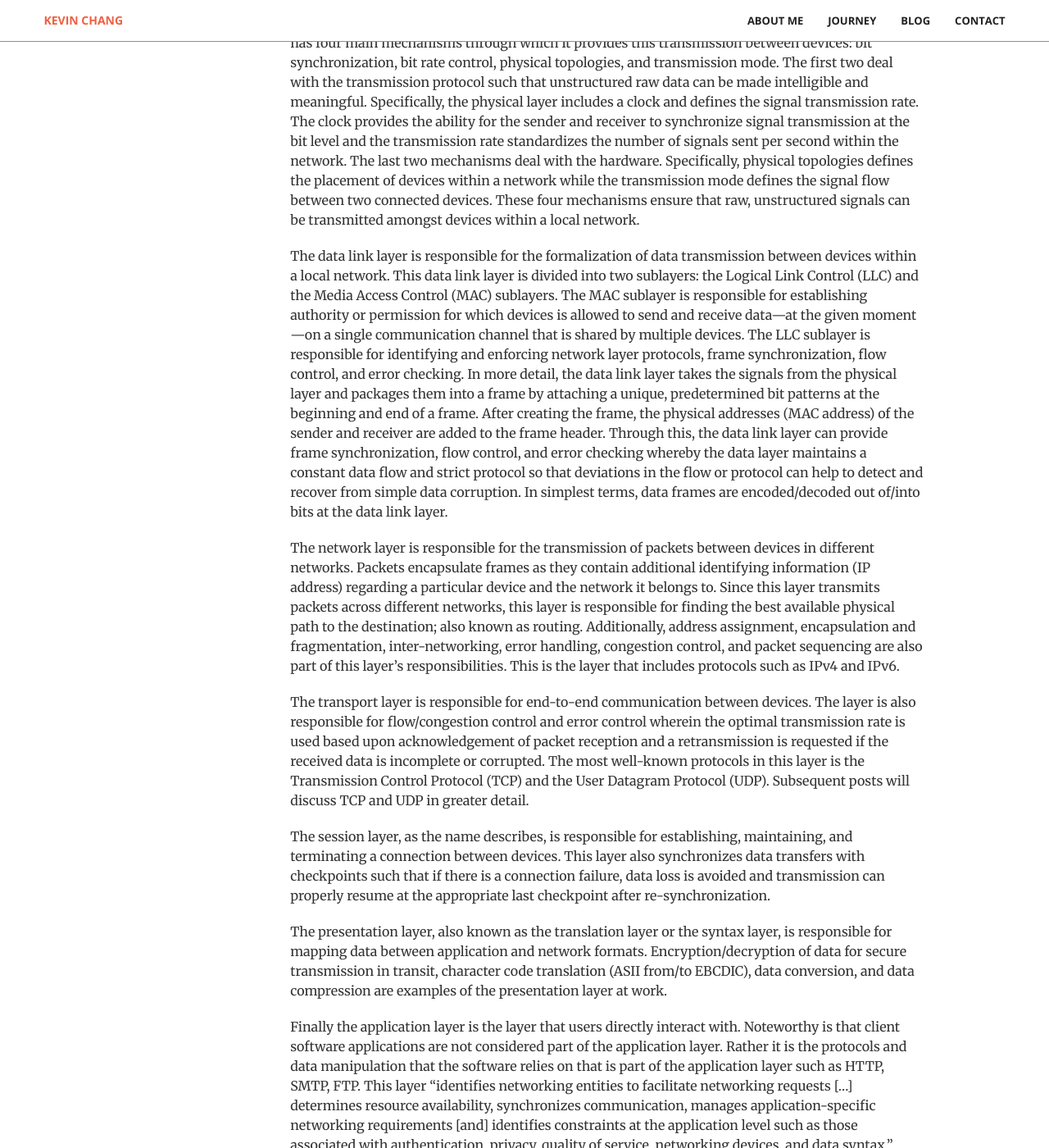
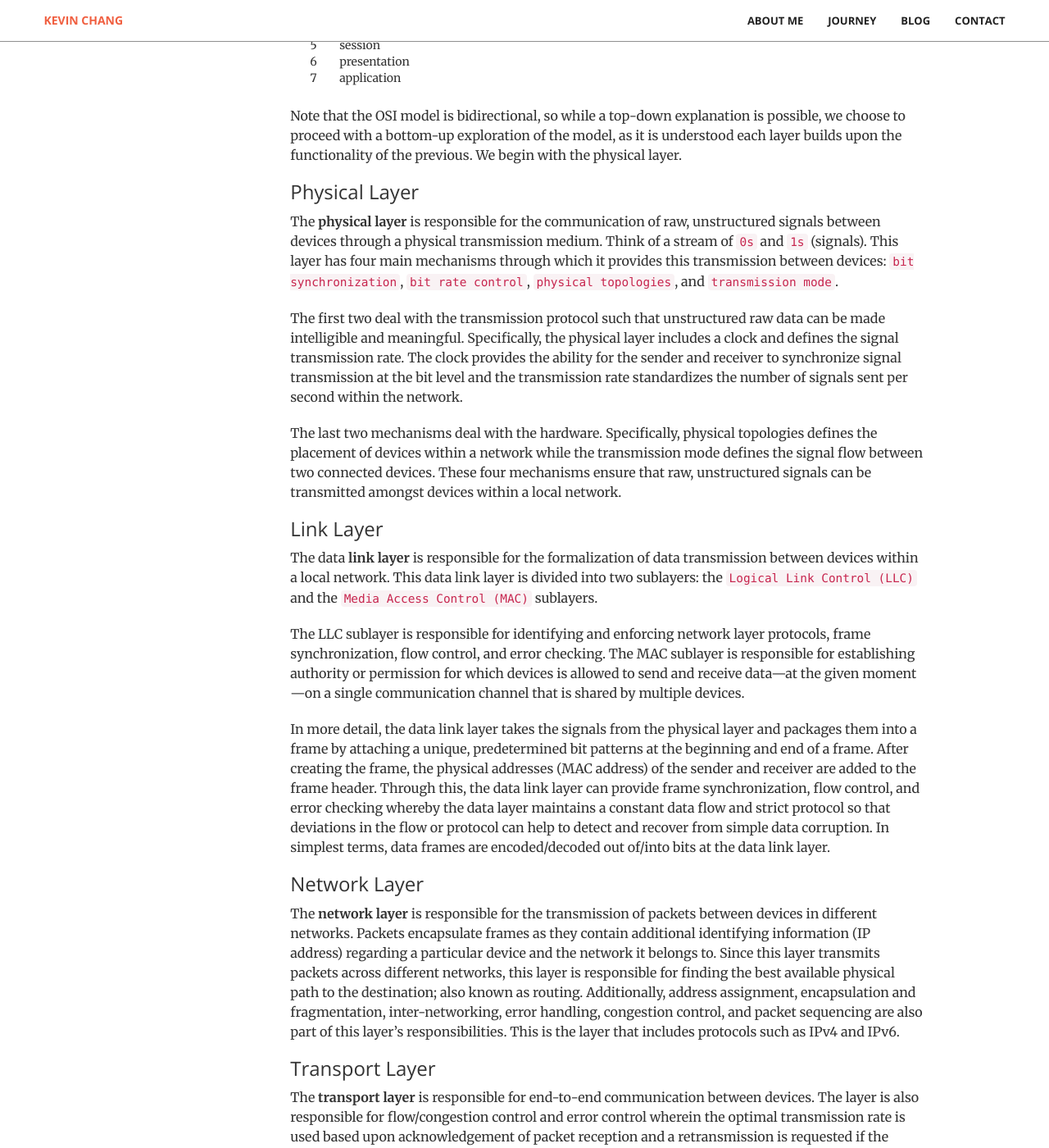
Before and after one commit to kevinchang96/kevinchang96.github.io, a Jekyll site: the page built from _posts/2020-02-04-OSI-7-Layer-Model.markdown, in a window 1280 px wide and 1400 px high, scrolled down 469 px. Shown: the whole window at 82% size. Built offline with Jekyll 4.4.1, drawn with Linux system fonts in a browser that asks for light colours; some of the changed text lies outside the part shown.

Commit message:
update osi 7 layer model post

```diff
--- a/_posts/2020-02-04-OSI-7-Layer-Model.markdown
+++ b/_posts/2020-02-04-OSI-7-Layer-Model.markdown
@@ -2,28 +2,63 @@
 layout: post
 title: "OSI 7-Layer Model"
 author: "Kevin Chang"
-
+date: "2020-02-04 17:00:00"
+update_date: "2022-09-25 17:00:00"
+excerpt_separator: <!--more-->
 ---
 
-The Open Systems Interconnection model (OSI model) is a conceptual model developed by the International Standards Organization (ISO) to define the functions and responsibilities of a networking system. The system is divided into seven separate abstract layers, each relying on the abstract layers below it in order to fulfill its own specific job and protocol. The layers are illustrated bottom-up as follows: physical, data link, network, transport, session, presentation, and application. Note that the OSI model is bidirectional, so while a top-down explanation is possible, we choose to proceed with a bottom-up exploration of the model, as it is understood each layer builds upon the functionality of the previous. We begin with the physical layer.
+The Open Systems Interconnection model (OSI model) is a conceptual model developed by the International Standards Organization (ISO) to define the functions and responsibilities of a networking system. The system is divided into seven separate abstract layers, each relying on the abstract layers below it in order to fulfill its own specific job and protocol. <!--more-->The layers are illustrated bottom-up as follows:
 
-<!--more-->
+|Number|   | Layer Name |
+|:----:|---|------------|
+|   1  |   | physical   |
+|   2  |   | data link  |
+|   3  |   | network    |
+|   4  |   | transport  |
+|   5  |   | session    |
+|   6  |   | presentation|
+|   7  |   | application|
 
-The physical layer is responsible for the communication of raw, unstructured signals between devices through a physical transmission medium. Think of a stream of 0s and 1s (signals). This layer has four main mechanisms through which it provides this transmission between devices: bit synchronization, bit rate control, physical topologies, and transmission mode. The first two deal with the transmission protocol such that unstructured raw data can be made intelligible and meaningful. Specifically, the physical layer includes a clock and defines the signal transmission rate. The clock provides the ability for the sender and receiver to synchronize signal transmission at the bit level and the transmission rate standardizes the number of signals sent per second within the network. The last two mechanisms deal with the hardware. Specifically, physical topologies defines the placement of devices within a network while the transmission mode defines the signal flow between two connected devices. These four mechanisms ensure that raw, unstructured signals can be transmitted amongst devices within a local network.
+<br>
+Note that the OSI model is bidirectional, so while a top-down explanation is possible, we choose to proceed with a bottom-up exploration of the model, as it is understood each layer builds upon the functionality of the previous. We begin with the physical layer.
 
-The data link layer is responsible for the formalization of data transmission between devices within a local network. This data link layer is divided into two sublayers: the Logical Link Control (LLC) and the Media Access Control (MAC) sublayers. The MAC sublayer is responsible for establishing authority or permission for which devices is allowed to send and receive data—at the given moment—on a single communication channel that is shared by multiple devices. The LLC sublayer is responsible for identifying and enforcing network layer protocols, frame synchronization, flow control, and error checking. In more detail, the data link layer takes the signals from the physical layer and packages them into a frame by attaching a unique, predetermined bit patterns at the beginning and end of a frame. After creating the frame, the physical addresses (MAC address) of the sender and receiver are added to the frame header. Through this, the data link layer can provide frame synchronization, flow control, and error checking whereby the data layer maintains a constant data flow and strict protocol so that deviations in the flow or protocol can help to detect and recover from simple data corruption. In simplest terms, data frames are encoded/decoded out of/into bits at the data link layer.
+### Physical Layer
 
-The network layer is responsible for the transmission of packets between devices in different networks. Packets encapsulate frames as they contain additional identifying information (IP address) regarding a particular device and the network it belongs to. Since this layer transmits packets across different networks, this layer is responsible for finding the best available physical path to the destination; also known as routing. Additionally, address assignment, encapsulation and fragmentation, inter-networking, error handling, congestion control, and packet sequencing are also part of this layer’s responsibilities. This is the layer that includes protocols such as IPv4 and IPv6.
+The **physical layer** is responsible for the communication of raw, unstructured signals between devices through a physical transmission medium. Think of a stream of `0s` and `1s` (signals). This layer has four main mechanisms through which it provides this transmission between devices: `bit synchronization`, `bit rate control`, `physical topologies`, and `transmission mode`.
 
-The transport layer is responsible for end-to-end communication between devices. The layer is also responsible for flow/congestion control and error control wherein the optimal transmission rate is used based upon acknowledgement of packet reception and a retransmission is requested if the received data is incomplete or corrupted. The most well-known protocols in this layer is the Transmission Control Protocol (TCP) and the User Datagram Protocol (UDP). Subsequent posts will discuss TCP and UDP in greater detail.
+The first two deal with the transmission protocol such that unstructured raw data can be made intelligible and meaningful. Specifically, the physical layer includes a clock and defines the signal transmission rate. The clock provides the ability for the sender and receiver to synchronize signal transmission at the bit level and the transmission rate standardizes the number of signals sent per second within the network.
 
-The session layer, as the name describes, is responsible for establishing, maintaining, and terminating a connection between devices. This layer also synchronizes data transfers with checkpoints such that if there is a connection failure, data loss is avoided and transmission can properly resume at the appropriate last checkpoint after re-synchronization.
+The last two mechanisms deal with the hardware. Specifically, physical topologies defines the placement of devices within a network while the transmission mode defines the signal flow between two connected devices. These four mechanisms ensure that raw, unstructured signals can be transmitted amongst devices within a local network.
 
-The presentation layer, also known as the translation layer or the syntax layer, is responsible for mapping data between application and network formats. Encryption/decryption of data for secure transmission in transit, character code translation (ASII from/to EBCDIC), data conversion, and data compression are examples of the presentation layer at work.
+### Link Layer
 
-Finally the application layer is the layer that users directly interact with. Noteworthy is that client software applications are not considered part of the application layer. Rather it is the protocols and data manipulation that the software relies on that is part of the application layer such as HTTP, SMTP, FTP. This layer “identifies networking entities to facilitate networking requests […] determines resource availability, synchronizes communication, manages application-specific networking requirements [and] identifies constraints at the application level such as those associated with authentication, privacy, quality of service, networking devices, and data syntax.”
+The data **link layer** is responsible for the formalization of data transmission between devices within a local network. This data link layer is divided into two sublayers: the `Logical Link Control (LLC)` and the `Media Access Control (MAC)` sublayers.
 
-The OSI model can seem like a confusing mashup of technical buzzwords, but after a few years in tech, you’ll be able to spout off these buzzwords confidently. At the end of the day, just remember that All People Seem To Need Data Processing and that Pete Doesn’t Need To Sell Pickles Anymore.
+The LLC sublayer is responsible for identifying and enforcing network layer protocols, frame synchronization, flow control, and error checking. The MAC sublayer is responsible for establishing authority or permission for which devices is allowed to send and receive data—at the given moment—on a single communication channel that is shared by multiple devices.
+
+In more detail, the data link layer takes the signals from the physical layer and packages them into a frame by attaching a unique, predetermined bit patterns at the beginning and end of a frame. After creating the frame, the physical addresses (MAC address) of the sender and receiver are added to the frame header. Through this, the data link layer can provide frame synchronization, flow control, and error checking whereby the data layer maintains a constant data flow and strict protocol so that deviations in the flow or protocol can help to detect and recover from simple data corruption. In simplest terms, data frames are encoded/decoded out of/into bits at the data link layer.
+
+### Network Layer
+
+The **network layer** is responsible for the transmission of packets between devices in different networks. Packets encapsulate frames as they contain additional identifying information (IP address) regarding a particular device and the network it belongs to. Since this layer transmits packets across different networks, this layer is responsible for finding the best available physical path to the destination; also known as routing. Additionally, address assignment, encapsulation and fragmentation, inter-networking, error handling, congestion control, and packet sequencing are also part of this layer’s responsibilities. This is the layer that includes protocols such as IPv4 and IPv6.
+
+### Transport Layer
+
+The **transport layer** is responsible for end-to-end communication between devices. The layer is also responsible for flow/congestion control and error control wherein the optimal transmission rate is used based upon acknowledgement of packet reception and a retransmission is requested if the received data is incomplete or corrupted. The most well-known protocols in this layer is the `Transmission Control Protocol (TCP)` and the `User Datagram Protocol (UDP)`. Subsequent posts will discuss [TCP]({% post_url 2020-02-16-TCP %}) and [UDP]({% post_url 2020-02-18-UDP %}) in greater detail.
+
+### Session Layer
+
+The **session layer**, as the name describes, is responsible for establishing, maintaining, and terminating a connection between devices. This layer also synchronizes data transfers with checkpoints such that if there is a connection failure, data loss is avoided and transmission can properly resume at the appropriate last checkpoint after re-synchronization.
+
+### Presentation Layer
+
+The **presentation layer**, also known as the translation layer or the syntax layer, is responsible for mapping data between application and network formats. Encryption/decryption of data for secure transmission in transit, character code translation (ASII from/to EBCDIC), data conversion, and data compression are examples of the presentation layer at work.
+
+### Application Layer
+
+Finally the **application layer** is the layer that users directly interact with. Noteworthy is that client software applications are not considered part of the application layer. Rather it is the protocols and data manipulation that the software relies on that is part of the application layer such as HTTP, SMTP, FTP. This layer “identifies networking entities to facilitate networking requests […] determines resource availability, synchronizes communication, manages application-specific networking requirements [and] identifies constraints at the application level such as those associated with authentication, privacy, quality of service, networking devices, and data syntax.”
+
+The OSI model can seem like a confusing mashup of technical buzzwords, but after a few years in tech, you’ll be able to spout off these buzzwords confidently. At the end of the day, just remember that **A**ll **P**eople **S**eem **T**o **N**eed **D**ata **P**rocessing and that **P**ete **D**oesn’t **N**eed **T**o **S**ell **P**ickles **A**nymore.
 
 ---
 
```
